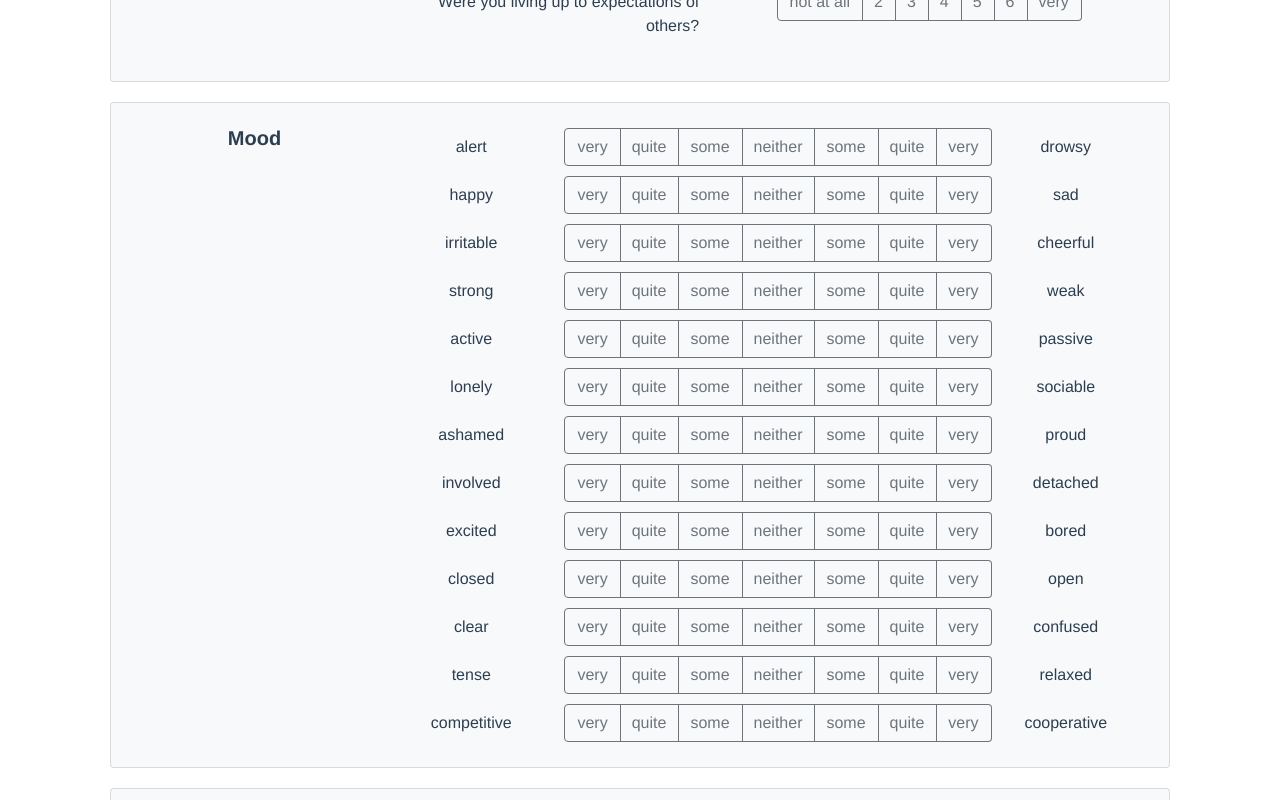
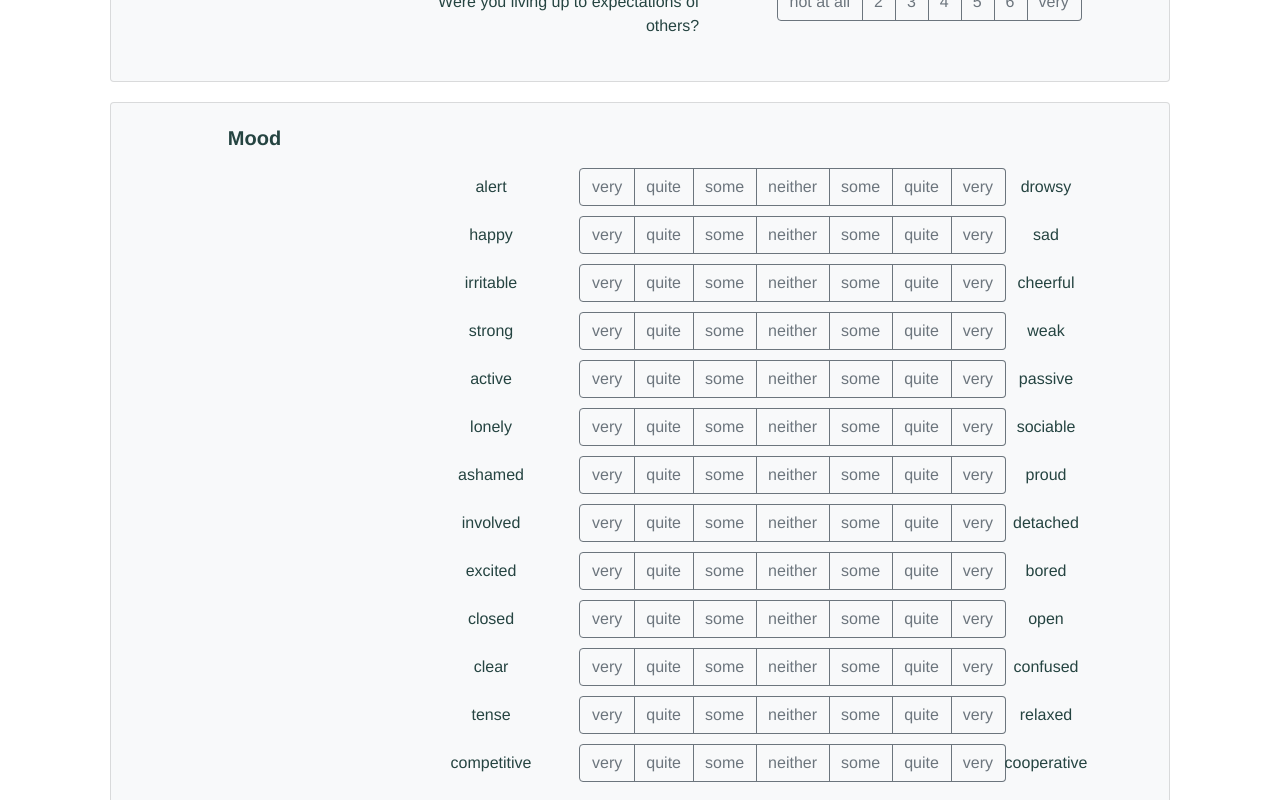
Before and after one commit to NmVAson/flow, a Vue app: page /form/1 in a window 1280 px wide. Shown: the part 900-1700 px from the top of the page. Built offline with nearby package versions, Linux system fonts and the light colour scheme.

Commit message:
Globalize container and h styles

```diff
--- a/src/App.vue
+++ b/src/App.vue
@@ -19,7 +19,20 @@ export default {
   -webkit-font-smoothing: antialiased;
   -moz-osx-font-smoothing: grayscale;
   text-align: center;
-  color: #2c3e50;
+  color: #254441;
+}
+.container{
+  display: flex;
+  flex-direction: column;
+  justify-content: space-around;
+  padding: 40px;
+}
+h1 {
+  padding: 20px;
+  font-size: 2em;
+}
+h2 {
+  font-size: 1.5em;
 }
 img {
   width: 200px;
--- a/src/components/ExperienceSamplingMethodForm.vue
+++ b/src/components/ExperienceSamplingMethodForm.vue
@@ -62,15 +62,3 @@ export default {
   }
 };
 </script>
-
-<style scoped>
-.container{
-  display: flex;
-  flex-direction: column;
-  padding: 40px;
-}
-h1 {
-  padding: 20px;
-  font-size: 2em;
-}
-</style>
```
